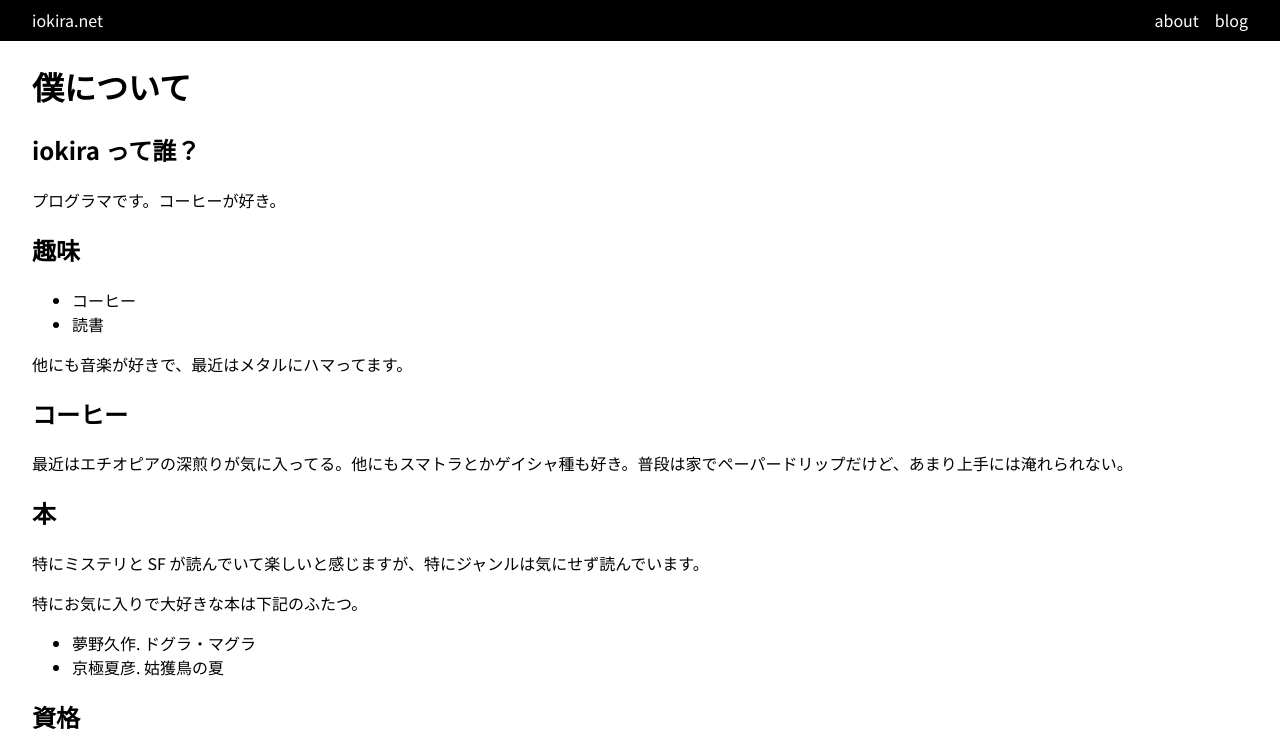
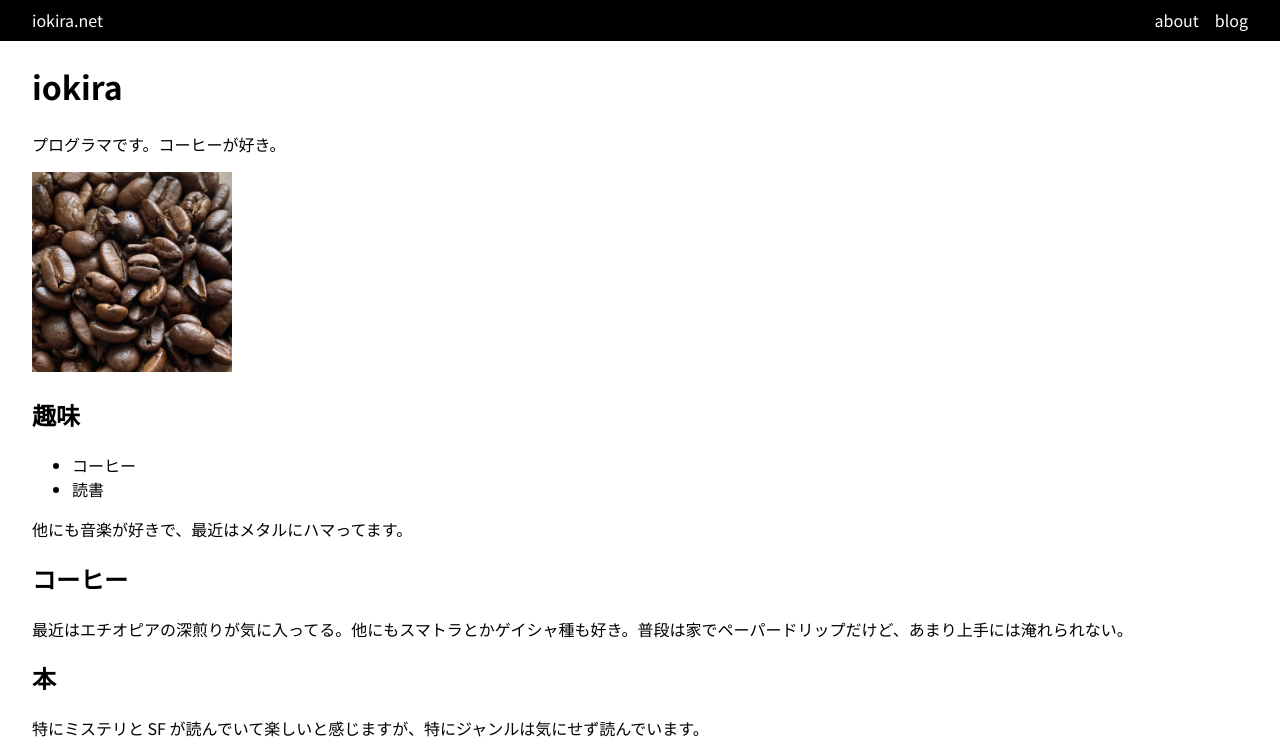
Before and after one commit to iokira/iokira.github.io, an Astro site: page /about in a window 1280 px wide. Shown: the top 752 px of the page. Built offline with nearby package versions, Linux system fonts and the light colour scheme; Astro itself is replaced by a stand-in of ours.

Commit message:
add: profile image

```diff
--- a/src/pages/about.astro
+++ b/src/pages/about.astro
@@ -16,9 +16,14 @@ const qualifications = [
 ---
 
 <BaseLayout pageTitle={pageTitle}>
-    <h1>{pageTitle}</h1>
-    <h2>iokira って誰？</h2>
+    <h1>iokira</h1>
     <p>プログラマです。コーヒーが好き。</p>
+    <img
+        src="/images/profile.jpg"
+        alt="iokira's profile picture"
+        width="200"
+        height="200"
+    />
     <h2>趣味</h2>
     <ul>
         {hobbies.map((hobby) => <li>{hobby}</li>)}
@@ -60,3 +65,4 @@ const qualifications = [
     <h2>メールアドレス</h2>
     <p>dotfiles に .gitconfig を載せているので、そちらをご参照ください。</p>
 </BaseLayout>
+<style lang="scss"></style>
```
Also changed, not shown: public/images/profile.jpg (added).
